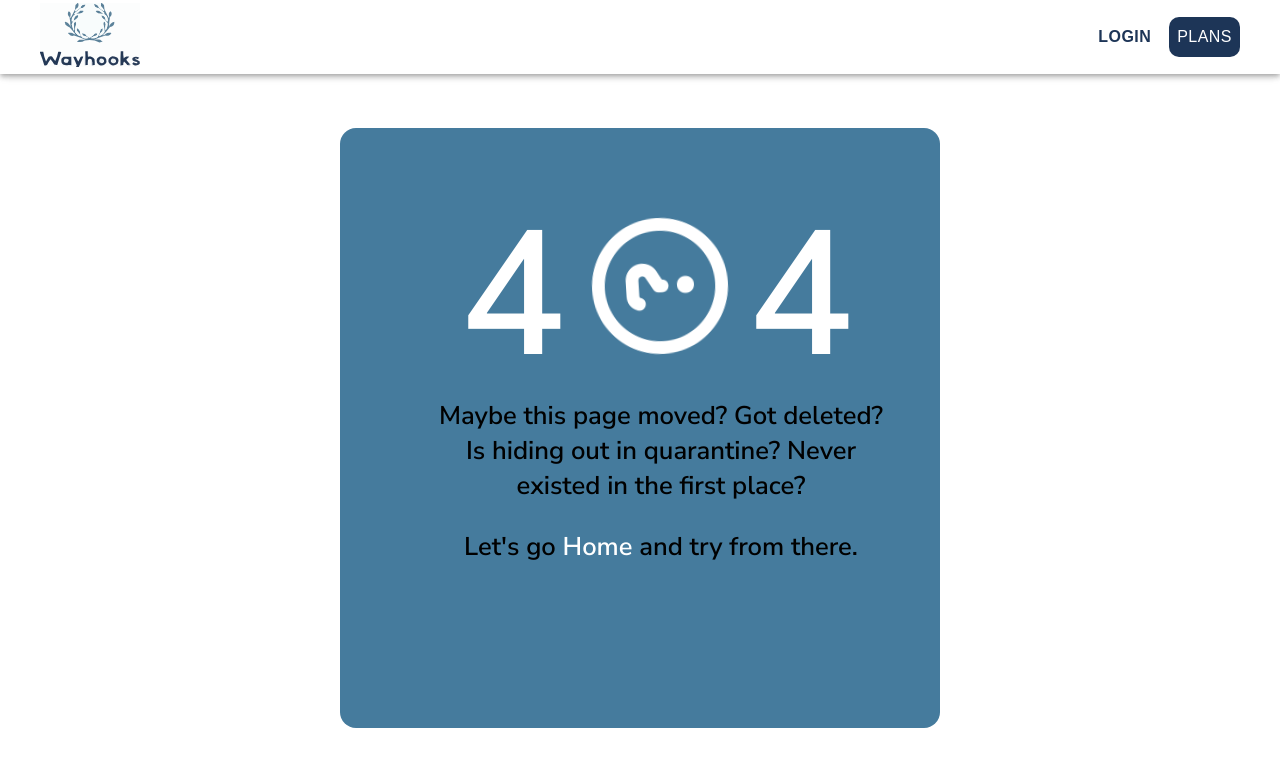
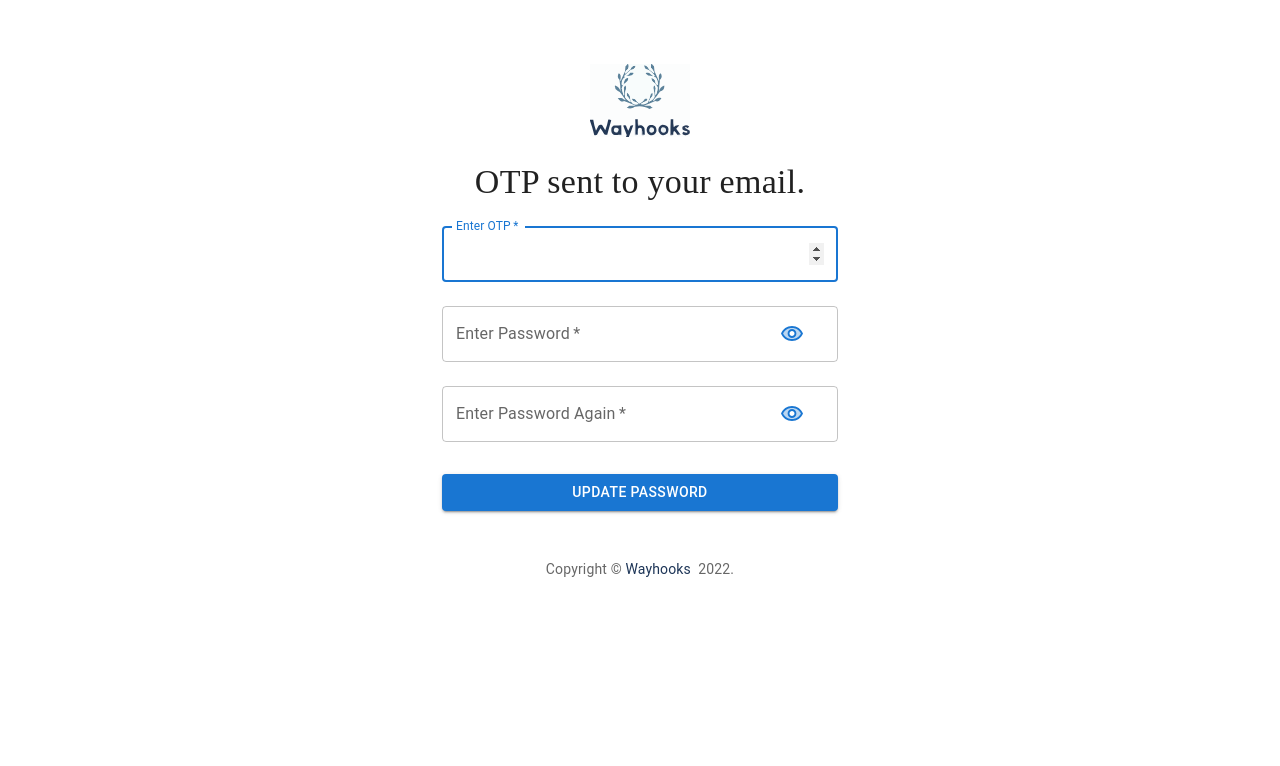
Before and after one commit to Sunny-unik/wayhooks, a React (Create React App) app in the folder client/: page /forgotPassword in a window 1280 px wide. Shown: the top 766 px of the page. Built offline with nearby package versions, Linux system fonts and the light colour scheme.

Commit message:
add copyright, forgotpassword components

```diff
--- a/client/src/App.js
+++ b/client/src/App.js
@@ -2,12 +2,13 @@ import { BrowserRouter, Route, Routes } from 'react-router-dom';
 import './App.css';
 import Login from './pages/login/Login';
 import Signup from './pages/signup/Signup';
-import Plans from './components/plans/Plans';
+import Plans from './pages/plans/Plans';
 import LandingPage from './pages/landingPage/LandingPage';
 import Home from './pages/home/Home';
 import Dashboard from './pages/dashboard/Dashboard';
 import AdminPanel from './pages/adminPanel/AdminPanel';
 import NotFound from './pages/notFound/NotFound';
+import ForgotPassword from './pages/forgotPassword/ForgotPassword';
 
 function App() {
   return (
@@ -21,6 +22,7 @@ function App() {
         <Route path='dashboard' element={<Dashboard />} />
         <Route path='admin-panel' element={<AdminPanel />} />
         <Route path='*' element={<NotFound />} />
+        <Route path='/forgotPassword' element={<ForgotPassword />} />
       </Routes>
     </BrowserRouter>
   );
--- /dev/null
+++ b/client/src/components/copyright/Copyright.js
@@ -0,0 +1,26 @@
+import { Typography } from '@mui/material';
+import React from 'react';
+import { Link as NavLink, useLocation } from 'react-router-dom';
+
+export default function Copyright(props) {
+  const location = useLocation();
+
+  return (
+    <Typography variant='body2' color='text.secondary' align='center' {...props}>
+      Copyright ©&nbsp;
+      <NavLink
+        to='/'
+        style={{ textDecoration: 'none', color: '#1D3557' }}
+        sx={{ '&:hover': { color: '#457B9D' } }}
+        onClick={() => {
+          location.pathname === '/' && document.body.scrollIntoView({ behavior: 'smooth', block: 'start' });
+        }}
+        onMouseEnter={e => (e.target.style.color = '#457B9D')}
+        onMouseLeave={e => (e.target.style.color = '#1D3557')}
+      >
+        Wayhooks
+      </NavLink>
+      &nbsp; 2022.
+    </Typography>
+  );
+}
--- a/client/src/components/footer/Footer.js
+++ b/client/src/components/footer/Footer.js
@@ -16,28 +16,30 @@ import {
   Typography,
 } from '@mui/material';
 import React, { useState } from 'react';
-import { Link as NavLink, useLocation } from 'react-router-dom';
 import MailTwoTone from '@mui/icons-material/MailTwoTone';
 import SendAndArchiveTwoTone from '@mui/icons-material/SendAndArchiveTwoTone';
 import FacebookTwoTone from '@mui/icons-material/FacebookTwoTone';
 import Instagram from '@mui/icons-material/Instagram';
 import Twitter from '@mui/icons-material/Twitter';
 import LinkedIn from '@mui/icons-material/LinkedIn';
+import Copyright from '../copyright/Copyright';
 
 export default function Footer() {
   const footerDetails = {
     resources: ['Team', 'Feedback', 'Contact us', 'Locations', 'Privacy policy', 'Terms of use'],
-    joinUs: [<FacebookTwoTone />, <Instagram />, <Twitter />, <LinkedIn />],
+    joinUs: [
+      <FacebookTwoTone sx={{ '&:hover': { color: '#E63946' } }} />,
+      <Instagram sx={{ '&:hover': { color: '#E63946' } }} />,
+      <Twitter sx={{ '&:hover': { color: '#E63946' } }} />,
+      <LinkedIn sx={{ '&:hover': { color: '#E63946' } }} />,
+    ],
   };
-  const location = useLocation();
   const [Email, setEmail] = useState('');
   const [open, setOpen] = useState(false);
   const [barMsg, setbarMsg] = useState('Subscribed Successfully');
   const [transition, setTransition] = useState(undefined);
 
-  function TransitionTop(props) {
-    return <Slide {...props} direction='top' />;
-  }
+  const TransitionTop = props => <Slide {...props} direction='down' />;
 
   const subClick = Transition => () => {
     setTransition(() => Transition);
@@ -65,23 +67,23 @@ export default function Footer() {
       <GlobalStyles styles={{ ul: { margin: 0, padding: 0, listStyle: 'none' } }} />
       <CssBaseline />
       <Container
-        maxWidth='xl'
+        maxWidth='lg'
         component='footer'
         sx={{
           borderTop: '1px solid #457B9D',
           mt: 8,
-          py: [3, 6],
+          py: [2, 4],
         }}
       >
         <Grid container spacing={4} justifyContent='space-evenly' sx={{ margin: 'auto' }}>
-          <Grid item xs={6} sm={3} key={'resources'}>
+          <Grid item xs={6} sm={3} key='resources'>
             <Typography variant='h6' color='text.primary' gutterBottom>
               Resources
             </Typography>
             <ul>
               {footerDetails.resources.map(item => (
                 <li key={item}>
-                  <Link href='#' variant='subtitle1' color='text.secondary'>
+                  <Link href='#' variant='subtitle1' color='text.secondary' sx={{ '&:hover': { color: '#457B9D' } }}>
                     {item}
                   </Link>
                 </li>
@@ -93,8 +95,8 @@ export default function Footer() {
               Join Us
             </Typography>
             <ul>
-              {footerDetails.joinUs.map(icons => (
-                <li key={icons}>
+              {footerDetails.joinUs.map((icons, index) => (
+                <li key={index}>
                   <Link href='#' variant='subtitle1' color='text.secondary' sx={{ '&:hover': { paddingLeft: '.2em' } }}>
                     {icons}
                   </Link>
@@ -117,7 +119,7 @@ export default function Footer() {
                 }}
                 startAdornment={
                   <InputAdornment position='start'>
-                    <MailTwoTone />
+                    <MailTwoTone sx={{ color: '#457B9D' }} />
                     &nbsp;
                   </InputAdornment>
                 }
@@ -143,19 +145,7 @@ export default function Footer() {
             </FormControl>
           </Grid>
         </Grid>
-        <Typography variant='body2' color='text.secondary' align='center' sx={{ mt: 5 }}>
-          {'Copyright © '}
-          <NavLink
-            to='/'
-            style={{ textDecoration: 'none', color: '#1D3557' }}
-            onClick={() => {
-              location.pathname === '/' && document.body.scrollIntoView({ behavior: 'smooth', block: 'start' });
-            }}
-          >
-            Wayhooks
-          </NavLink>
-          &nbsp;2022.
-        </Typography>
+        <Copyright sx={{ mt: 1 }} />
       </Container>
     </>
   );
--- a/client/src/components/landingNav/LandingNav.js
+++ b/client/src/components/landingNav/LandingNav.js
@@ -20,9 +20,7 @@ export default function LandingNav(props) {
   const { window } = props;
   const [mobileOpen, setMobileOpen] = React.useState(false);
 
-  const handleDrawerToggle = () => {
-    setMobileOpen(!mobileOpen);
-  };
+  const handleDrawerToggle = () => setMobileOpen(!mobileOpen);
 
   const drawer = (
     <Box onClick={handleDrawerToggle} sx={{ textAlign: 'center' }}>
--- a/client/src/components/plans/Plans.js
+++ /dev/null
@@ -1,16 +0,0 @@
-import { Toolbar } from '@mui/material';
-import React from 'react';
-import Footer from '../footer/Footer';
-import LandingNav from '../landingNav/LandingNav';
-
-export default function Plans() {
-  return (
-    <div>
-      <LandingNav />
-      <Toolbar />
-      <Toolbar />
-      Plans
-      <Footer />
-    </div>
-  );
-}
--- a/client/src/index.css
+++ b/client/src/index.css
@@ -1,5 +1,6 @@
 body {
   margin: 0;
+  padding: 0;
   font-family: -apple-system, BlinkMacSystemFont, 'Segoe UI', 'Roboto', 'Oxygen', 'Ubuntu', 'Cantarell', 'Fira Sans',
     'Droid Sans', 'Helvetica Neue', sans-serif;
   -webkit-font-smoothing: antialiased;
@@ -9,3 +10,14 @@ body {
 code {
   font-family: source-code-pro, Menlo, Monaco, Consolas, 'Courier New', monospace;
 }
+
+::-webkit-scrollbar{
+  width: 1em;
+}
+::-webkit-scrollbar-track{
+  background: #A8DADC;
+}
+::-webkit-scrollbar-thumb{
+  background: #E63946;
+  border-radius: .4em;
+}
--- /dev/null
+++ b/client/src/pages/forgotPassword/ForgotPassword.js
@@ -0,0 +1,109 @@
+import Button from '@mui/material/Button';
+import CssBaseline from '@mui/material/CssBaseline';
+import TextField from '@mui/material/TextField';
+import Box from '@mui/material/Box';
+import Typography from '@mui/material/Typography';
+import Container from '@mui/material/Container';
+import Copyright from '../../components/copyright/Copyright';
+import React, { useState } from 'react';
+import { InputAdornment } from '@mui/material';
+import VisibilityTwoTone from '@mui/icons-material/VisibilityTwoTone';
+import VisibilityOffTwoTone from '@mui/icons-material/VisibilityOffTwoTone';
+import logo from '../../assets/logo/logo.svg';
+
+export default function SignIn() {
+  const [otp, setotp] = useState('');
+  const [password, setpassword] = useState('');
+  const [confirmPassword, setconfirmPassword] = useState('');
+  const [showHide, setshowHide] = useState('password');
+  const [anotherShow, setanotherShow] = useState('password');
+
+  return (
+    <Container component='main' maxWidth='xs'>
+      <CssBaseline />
+      <Box
+        sx={{
+          marginTop: 8,
+          display: 'flex',
+          flexDirection: 'column',
+          alignItems: 'center',
+        }}
+      >
+        <img src={logo} alt='Wayhooks' width='100em' />
+        <br />
+        <Typography component='h1' variant='h4' sx={{ fontFamily: 'Nunito' }}>
+          OTP sent to your email.
+        </Typography>
+        <Box component='form' noValidate sx={{ mt: 1 }}>
+          <TextField
+            margin='normal'
+            required
+            fullWidth
+            id='otp'
+            label='Enter OTP'
+            name='otp'
+            autoComplete='otp'
+            type='number'
+            value={otp}
+            autoFocus
+            onChange={e => setotp(e.target.value)}
+          />
+          <TextField
+            margin='normal'
+            required
+            fullWidth
+            name='password'
+            label='Enter Password'
+            type={showHide}
+            id='password'
+            value={password}
+            autoComplete='current-password'
+            onChange={e => setpassword(e.target.value)}
+            InputProps={{
+              endAdornment: (
+                <InputAdornment position='end'>
+                  <Button
+                    onClick={() => {
+                      setshowHide(showHide === 'text' ? 'password' : 'text');
+                    }}
+                  >
+                    {showHide === 'text' ? <VisibilityOffTwoTone /> : <VisibilityTwoTone />}
+                  </Button>
+                </InputAdornment>
+              ),
+            }}
+          />
+          <TextField
+            margin='normal'
+            required
+            fullWidth
+            name='confirmPassword'
+            label='Enter Password Again'
+            type={anotherShow}
+            id='confirmPassword'
+            value={confirmPassword}
+            autoComplete='current-password'
+            onChange={e => setconfirmPassword(e.target.value)}
+            InputProps={{
+              endAdornment: (
+                <InputAdornment position='end'>
+                  <Button
+                    onClick={() => {
+                      setanotherShow(anotherShow === 'text' ? 'password' : 'text');
+                    }}
+                  >
+                    {anotherShow === 'text' ? <VisibilityOffTwoTone /> : <VisibilityTwoTone />}
+                  </Button>
+                </InputAdornment>
+              ),
+            }}
+          />
+          <Button type='button' fullWidth variant='contained' sx={{ mt: 3, mb: 2 }}>
+            Update Password
+          </Button>
+        </Box>
+      </Box>
+      <Copyright sx={{ my: 4 }} />
+    </Container>
+  );
+}
--- a/client/src/pages/login/Login.js
+++ b/client/src/pages/login/Login.js
@@ -9,41 +9,23 @@ import Paper from '@mui/material/Paper';
 import Box from '@mui/material/Box';
 import Grid from '@mui/material/Grid';
 import Typography from '@mui/material/Typography';
-import { createTheme, ThemeProvider } from '@mui/material/styles';
 import logo from '../../assets/logo/logo.png';
 import backImg from '../../assets/images/loginBg.png';
-import { Link as NavLink, useNavigate } from 'react-router-dom';
-
-function Copyright(props) {
-  return (
-    <Typography variant='body2' color='text.secondary' align='center' {...props}>
-      {'Copyright © '}
-      <NavLink to='/' style={{ textDecoration: 'none', color: '#1D3557' }} sx={{ '&:hover': { color: '#457B9D' } }}>
-        wayhooks
-      </NavLink>{' '}
-      2022{'.'}
-    </Typography>
-  );
-}
-
-const theme = createTheme();
+import { useNavigate } from 'react-router-dom';
+import Copyright from '../../components/copyright/Copyright';
+import { InputAdornment } from '@mui/material';
+import VisibilityOffTwoTone from '@mui/icons-material/VisibilityOffTwoTone';
+import VisibilityTwoTone from '@mui/icons-material/VisibilityTwoTone';
 
 export default function Login() {
-  const [type, settype] = useState('');
   const navigate = useNavigate();
-
-  const handleSubmit = event => {
-    event.preventDefault();
-    const data = new FormData(event.currentTarget);
-    console.log({
-      email: data.get('email'),
-      password: data.get('password'),
-      domain: data.get('domain'),
-    });
-  };
+  const [email, setemail] = useState('');
+  const [password, setpassword] = useState('');
+  const [domain, setdomain] = useState('');
+  const [showHide, setshowHide] = useState('password');
 
   return (
-    <ThemeProvider theme={theme}>
+    <>
       <Grid container component='main' sx={{ height: '100vh' }}>
         <CssBaseline />
         <Grid
@@ -74,15 +56,18 @@ export default function Login() {
             <Typography component='h2' variant='h6' sx={{ fontFamily: 'Roboto Helvetica Arial sans-serif Ubuntu' }}>
               Welcome, please sign in using your credentials
             </Typography>
-            <Box component='form' noValidate onSubmit={handleSubmit} sx={{ mt: 1, marginTop: '-10px' }}>
+            <Box component='form' noValidate sx={{ mt: 1, marginTop: '-10px' }}>
               <TextField
                 margin='normal'
                 required
                 fullWidth
-                id='email'
+                id='text'
                 label='Email or UserName'
+                type='text'
                 name='email'
                 autoFocus
+                value={email}
+                onChange={e => setemail(e.target.value)}
               />
               <TextField
                 margin='normal'
@@ -90,8 +75,23 @@ export default function Login() {
                 fullWidth
                 name='password'
                 label='Password'
-                type='password'
+                type={showHide}
                 id='password'
+                value={password}
+                onChange={e => setpassword(e.target.value)}
+                InputProps={{
+                  endAdornment: (
+                    <InputAdornment position='end'>
+                      <Button
+                        onClick={() => {
+                          setshowHide(showHide === 'text' ? 'password' : 'text');
+                        }}
+                      >
+                        {showHide === 'text' ? <VisibilityOffTwoTone /> : <VisibilityTwoTone />}
+                      </Button>
+                    </InputAdornment>
+                  ),
+                }}
               />
               <TextField
                 margin='normal'
@@ -100,10 +100,9 @@ export default function Login() {
                 name='domain'
                 label='Domain'
                 id='domainName'
-                onChange={e => {
-                  settype(e.target.value);
-                  console.log(type);
-                }}
+                type='text'
+                value={domain}
+                onChange={e => setdomain(e.target.value)}
               />
               <FormControlLabel
                 control={<Checkbox value='remember' style={{ color: '#457B9D' }} />}
@@ -114,9 +113,7 @@ export default function Login() {
                 type='submit'
                 fullWidth
                 variant='contained'
-                onClick={() => {
-                  navigate('/' + type);
-                }}
+                onClick={() => navigate('/' + domain)}
                 sx={{
                   mt: 3,
                   mb: 2,
@@ -129,19 +126,20 @@ export default function Login() {
                   },
                 }}
               >
-                <Typography style={{ fontFamily: 'sans-serif ' }}>Sign In</Typography>
+                <Typography sx={{ fontFamily: 'Sans-serif' }}>Sign In</Typography>
               </Button>
               <Grid container>
                 <Grid item xs>
                   <Link
-                    href='#'
                     variant='body2'
+                    onClick={() => navigate('/forgotPassword')}
                     sx={{
                       color: '#1D3557',
                       float: 'right',
                       textDecoration: 'none',
-                      fontFamily: 'sans-serif',
-                      '&:hover': { color: '#457B9D' },
+                      fontFamily: 'Nunito',
+                      fontSize: '1em',
+                      '&:hover': { color: '#457B9D', cursor: 'pointer' },
                     }}
                   >
                     Forgot Password?
@@ -153,6 +151,6 @@ export default function Login() {
           </Box>
         </Grid>
       </Grid>
-    </ThemeProvider>
+    </>
   );
 }
--- a/client/src/pages/notFound/NotFound.js
+++ b/client/src/pages/notFound/NotFound.js
@@ -10,11 +10,11 @@ export default function NotFound() {
       <LandingNav />
       <Toolbar />
       <Toolbar />
-      <div class='notFoundMainbox'>
-        <div class='err'>4</div>
-        <i class='far fa-question-circle fa-spin'></i>
-        <div class='err2'>4</div>
-        <div class='msg'>
+      <div className='notFoundMainbox'>
+        <div className='err'>4</div>
+        <i className='far fa-question-circle fa-spin'></i>
+        <div className='err2'>4</div>
+        <div className='msg'>
           Maybe this page moved? Got deleted? Is hiding out in quarantine? Never existed in the first place?
           <p>
             Let's go&nbsp;
--- a/client/src/pages/plans/Plans.js
+++ b/client/src/pages/plans/Plans.js
@@ -1,44 +1,63 @@
-import React from 'react'
-import PriceCard from "../../components/priceCard/PriceCard"
-import { Toolbar } from "@mui/material";
-import LandingNav from "../../components/landingNav/LandingNav";
+import React from 'react';
+import PriceCard from '../../components/priceCard/PriceCard';
+import { Toolbar } from '@mui/material';
+import LandingNav from '../../components/landingNav/LandingNav';
 import Grid from '@mui/material/Grid';
+import Footer from '../../components/footer/Footer';
 
 function Plans() {
+  const plans = [
+    {
+      name: 'Basic Plan',
+      price: '2,999',
+      duration: '1 month',
+      employeeLength: '20',
+    },
+    {
+      name: 'Standard Plan',
+      price: '3,999',
+      duration: '1 month',
+      employeeLength: '30',
+    },
+    {
+      name: 'Premium Plan',
+      price: '5,999',
+      duration: '1 month',
+      employeeLength: '50+',
+    },
+  ];
+
   return (
     <React.Fragment>
       <LandingNav />
       <Toolbar />
       <Toolbar />
-      <br/>
-      <Grid container alignItems="center" justifyContent="center" spacing={ 3 }>
-      <Grid  sx={ {
-              '@media only screen and (min-width:400px)': {
-                alignItems: "center", justify: "center"
-              }
-            } }
-            item >
-        <PriceCard planName='Basic Plan' planPrice='2,999' planDuration='month' planEmployeeLength='20'  />
-        </Grid>
-        <Grid  sx={ {
-              '@media only screen and (min-width:400px)': {
-                alignItems: "center", justify: "center"
-              }
-            } }
-            item >
-        <PriceCard planName='Standard Plan' planPrice='3,999' planDuration='month' planEmployeeLength='30'  />
-        </Grid>
-        <Grid  sx={ {
-              '@media only screen and (min-width:400px)': {
-                alignItems: "center", justify: "center"
-              }
-            } }
-            item >
-         <PriceCard planName='Premium Plan' planPrice='5,999' planDuration='month' planEmployeeLength='50+' />
-        </Grid>
+      <br />
+      <Grid container alignItems='center' justifyContent='center' spacing={3}>
+        {plans.map((plan, index) => {
+          return (
+            <Grid
+              sx={{
+                '@media only screen and (min-width:400px)': {
+                  alignItems: 'center',
+                  justify: 'center',
+                },
+              }}
+              item
+              key={index}
+            >
+              <PriceCard
+                planName={plan.name}
+                planPrice={plan.price}
+                planDuration={plan.duration}
+                planEmployeeLength={plan.employeeLength}
+              />
+            </Grid>
+          );
+        })}
       </Grid>
+      <Footer />
     </React.Fragment>
-
-  )
+  );
 }
-export default Plans
+export default Plans;
```
Also changed, not shown: client/src/components/priceCard/PriceCard.js (+62 -27 lines).
